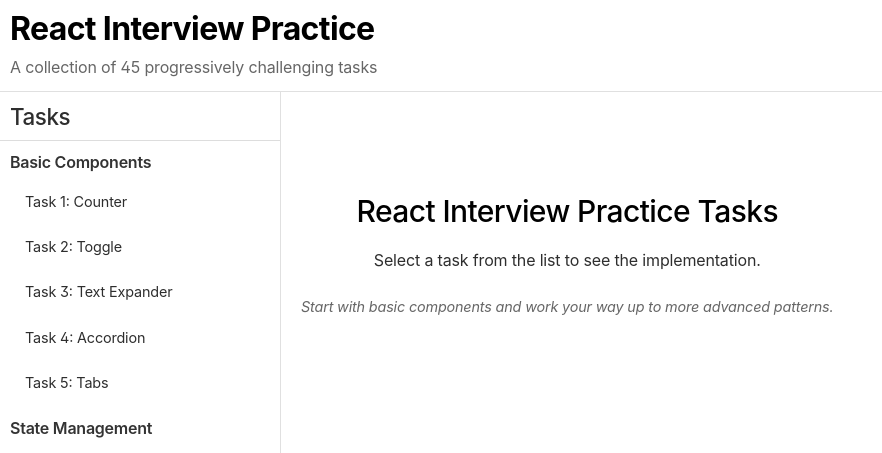
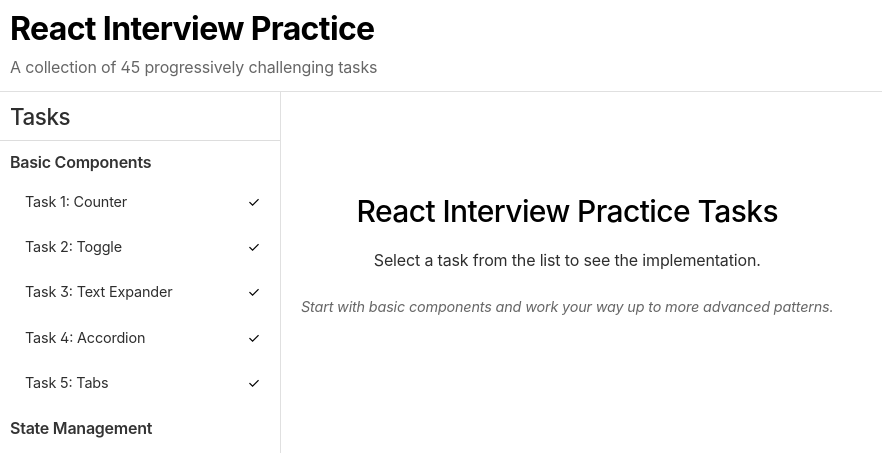
Before and after one commit to SanjoyPator1/WebDevLearning, a React (Vite) app in the folder set-01-frontend-focused/: page / in a window 1280 px wide. Shown: the top 453 px of the page, without its empty margins (0-882 px from the left). Built offline with nearby package versions, Linux system fonts and the light colour scheme.

Commit message:
react: Section 01 : Basic Components done

```diff
--- a/set-01-frontend-focused/src/components/TaskList/TaskList.css
+++ b/set-01-frontend-focused/src/components/TaskList/TaskList.css
@@ -48,7 +48,6 @@
 }
 
 .task-item.completed {
-  color: #666;
   position: relative;
 }
 
--- a/set-01-frontend-focused/src/components/TaskRenderer/TaskRenderer.css
+++ b/set-01-frontend-focused/src/components/TaskRenderer/TaskRenderer.css
@@ -113,8 +113,6 @@ label {
 }
 
 .completed {
-  text-decoration: line-through;
-  opacity: 0.7;
 }
 
 .highlight {
--- a/set-01-frontend-focused/src/shared/utils/tasksData.tsx
+++ b/set-01-frontend-focused/src/shared/utils/tasksData.tsx
@@ -1,7 +1,4 @@
-import type {
-  AccordionItemType,
-  AccordionProps,
-} from "../../tasks/Task04_Accordion/Accordion";
+import type { AccordionItemType } from "../../tasks/Task04_Accordion/Accordion";
 import type { TabItemType } from "../../tasks/Task05_Tabs/Tabs";
 
 export interface TaskData {
@@ -18,11 +15,11 @@ export interface TaskCategory {
 // List of all available tasks
 const tasks: TaskData[] = [
   // Basic Components
-  { id: "counter", name: "Task 1: Counter", completed: false },
-  { id: "toggle", name: "Task 2: Toggle", completed: false },
-  { id: "textExpander", name: "Task 3: Text Expander", completed: false },
-  { id: "accordion", name: "Task 4: Accordion", completed: false },
-  { id: "tabs", name: "Task 5: Tabs", completed: false },
+  { id: "counter", name: "Task 1: Counter", completed: true },
+  { id: "toggle", name: "Task 2: Toggle", completed: true },
+  { id: "textExpander", name: "Task 3: Text Expander", completed: true },
+  { id: "accordion", name: "Task 4: Accordion", completed: true },
+  { id: "tabs", name: "Task 5: Tabs", completed: true },
 
   // State Management
   { id: "todoList", name: "Task 6: Todo List", completed: false },
```
